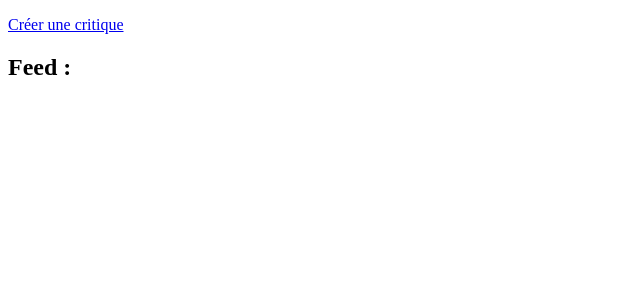
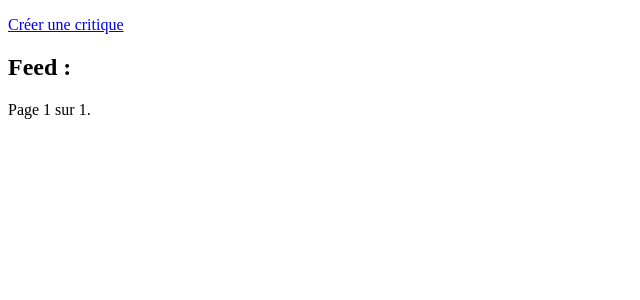
Before and after one commit to tristan-mn/OPC_DA_P9_DJANGO_LITREVIEW, a Django app: page /flux/ in a window 1280 px wide. Shown: the part 186-486 px from the top of the page, without its empty margins (0-640 px from the left). Run offline with Django 4.2, Linux system fonts and the light colour scheme; the visitor is signed in with stand-in values (Sample User, id 1); data comes from the database, SQL or seed files in the repository; data that the repository does not hold is empty.

Commit message:
flux fini totalement + pagination

```diff
--- a/litreview/review/templates/review/flux.html
+++ b/litreview/review/templates/review/flux.html
@@ -7,7 +7,7 @@
 
 
 <h2>Feed :</h2>
-    {% for instance  in tickets_and_reviews %}
+    {% for instance  in page_obj %}
     <div>
         {% if instance|model_type == 'Ticket' %}
             {% include 'review/partials/ticket_snippet.html' with ticket=instance %}
@@ -16,4 +16,20 @@
         {% endif %}
     {% endfor %}
     </div>
+    <span>
+        {% if page_obj.has_previous %}
+            <a href="?page=1">« première</a>
+            <a href="?page={{ page_obj.previous_page_number }}">précédente</a>
+        {% endif %}
+
+        <span>
+            Page {{ page_obj.number }} sur {{ page_obj.paginator.num_pages }}.
+
+        </span>
+        {% if page_obj.has_next %}
+            <a href="?page={{ page_obj.next_page_number }}">suivante</a>
+
+            <a href="?page={{ page_obj.paginator.num_pages }}">dernière »</a>
+        {% endif %}
+    </span>
 {% endblock content %}
--- a/litreview/review/views.py
+++ b/litreview/review/views.py
@@ -4,6 +4,7 @@ from django.shortcuts import render, redirect, get_object_or_404
 from django.contrib.auth.decorators import login_required
 from django.db.models import Value, CharField, Q
 from django.contrib import messages
+from django.core.paginator import Paginator
 
 from review import forms, models
 
@@ -184,14 +185,16 @@ def flux(request):
     tickets_and_reviews = sorted(chain(all_unreviewed_tickets, all_reviews),
                     key=lambda instance: instance.date_created, reverse=True)
 
+    paginator = Paginator(tickets_and_reviews, 6)
+    page = request.GET.get('page')
+
+    page_obj = paginator.get_page(page)
+
     context = {
-        'tickets_and_reviews': tickets_and_reviews
+        'page_obj': page_obj
         }
     return render(request, 'review/flux.html', context=context)
 
-def get_reviewed_tickets_id(request):
-    all_reviews = models.Review.objects.all()
-    return [review.ticket.id for review in all_reviews]
 
 @login_required
 def follow_users(request):
```
